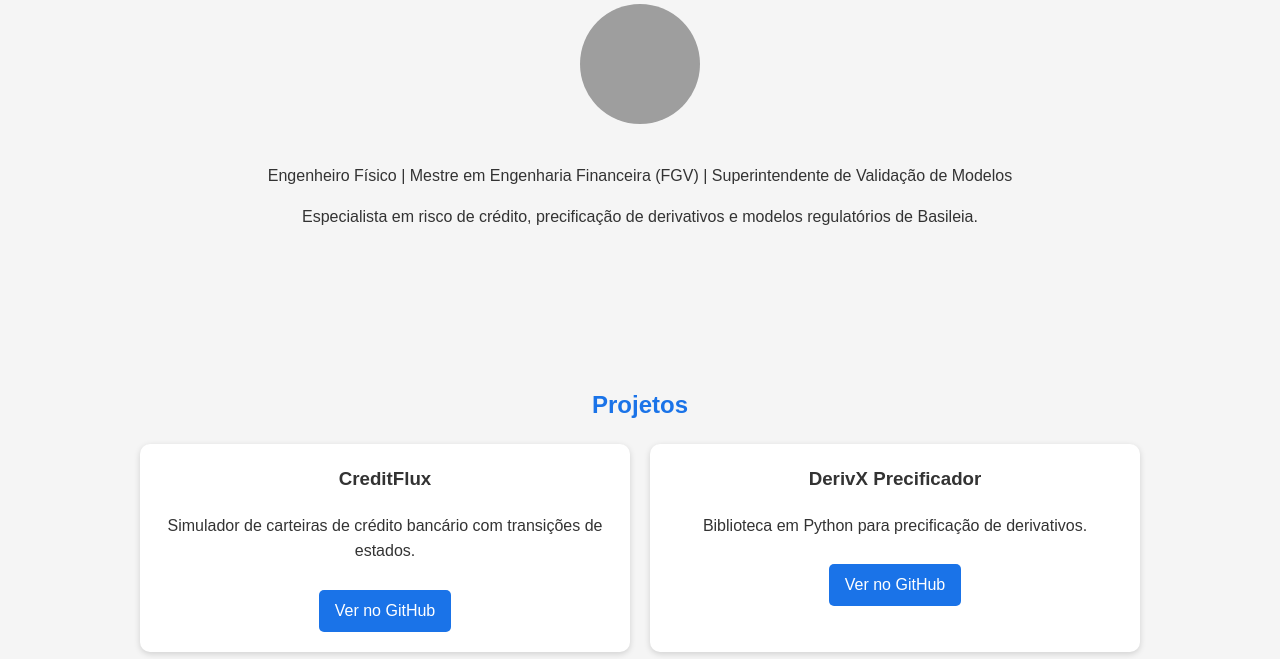
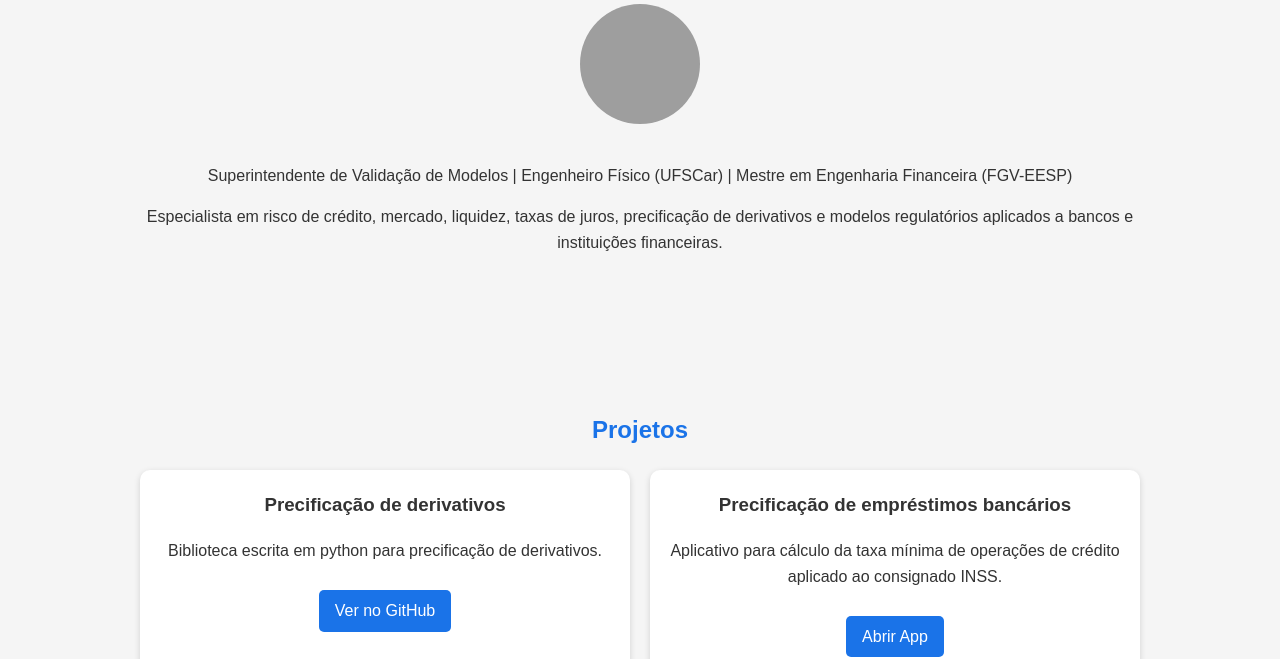
Before and after one commit to walterCNeto/walterCNeto.github.io, a plain HTML site: page index.html in a window 1280 px wide. Shown: the part 154-813 px from the top of the page. Drawn offline with Linux system fonts and the light colour scheme; grey boxes are pictures that could not be loaded.

Commit message:
Update index.html

```diff
--- a/index.html
+++ b/index.html
@@ -95,23 +95,24 @@
   <section id="sobre" class="sobre">
     <h1>Walter C Neto</h1>
     <img src="https://www.gravatar.com/avatar/00000000000000000000000000000000?d=mp&f=y" alt="Minha foto">
-    <p>Engenheiro Físico | Mestre em Engenharia Financeira (FGV) | Superintendente de Validação de Modelos</p>
-    <p>Especialista em risco de crédito, precificação de derivativos e modelos regulatórios de Basileia.</p>
+    <p>Superintendente de Validação de Modelos | Engenheiro Físico (UFSCar) | Mestre em Engenharia Financeira (FGV-EESP) </p>
+    <p>Especialista em risco de crédito, mercado, liquidez, taxas de juros, precificação de derivativos e modelos regulatórios aplicados a bancos e instituições financeiras.</p>
   </section>
 
   <section id="projetos">
     <h2>Projetos</h2>
     <div class="projetos">
       <div class="card">
-        <h3>CreditFlux</h3>
-        <p>Simulador de carteiras de crédito bancário com transições de estados.</p>
-        <a href="https://github.com/walterCNeto/CreditFlux" target="_blank">Ver no GitHub</a>
+        <h3>Precificação de derivativos</h3>
+        <p>Biblioteca escrita em python para precificação de derivativos.</p>
+        <a href="https://github.com/walterCNeto/precificador" target="_blank">Ver no GitHub</a>
       </div>
       <div class="card">
-        <h3>DerivX Precificador</h3>
-        <p>Biblioteca em Python para precificação de derivativos.</p>
-        <a href="https://github.com/walterCNeto/precificador" target="_blank">Ver no GitHub</a>
-      </div>
+        <h3>Precificação de empréstimos bancários</h3>
+        <p>Aplicativo para cálculo da taxa mínima de operações de crédito aplicado ao consignado INSS.</p>
+        <a href="https://walter-cn.shinyapps.io/shinyraroc/" target="_blank">Abrir App</a>
+</div>
+
     </div>
   </section>
 
```
